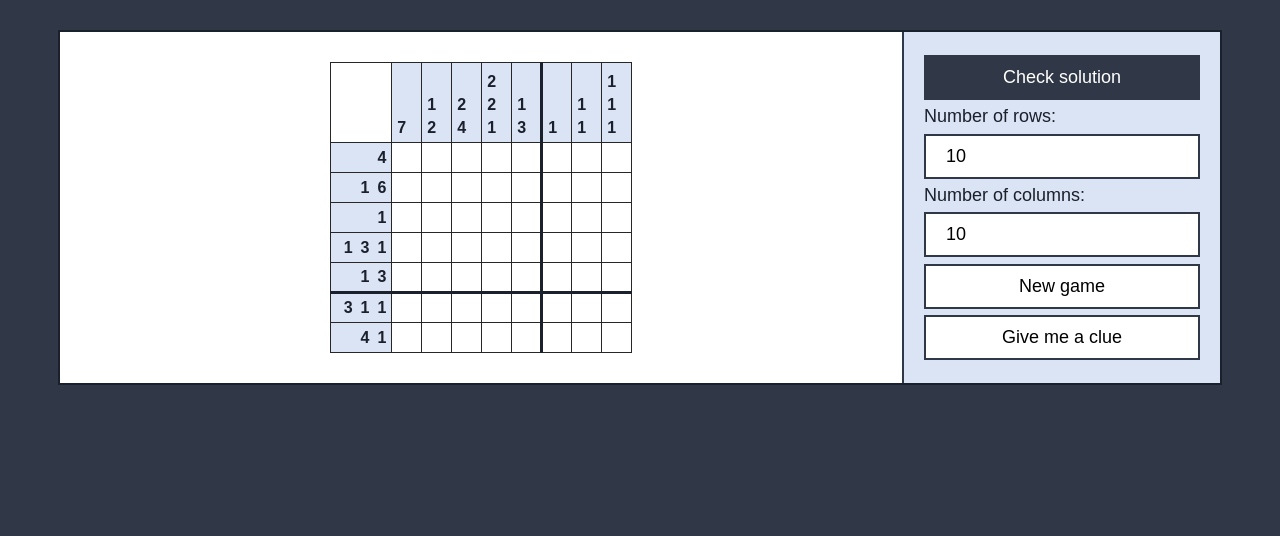
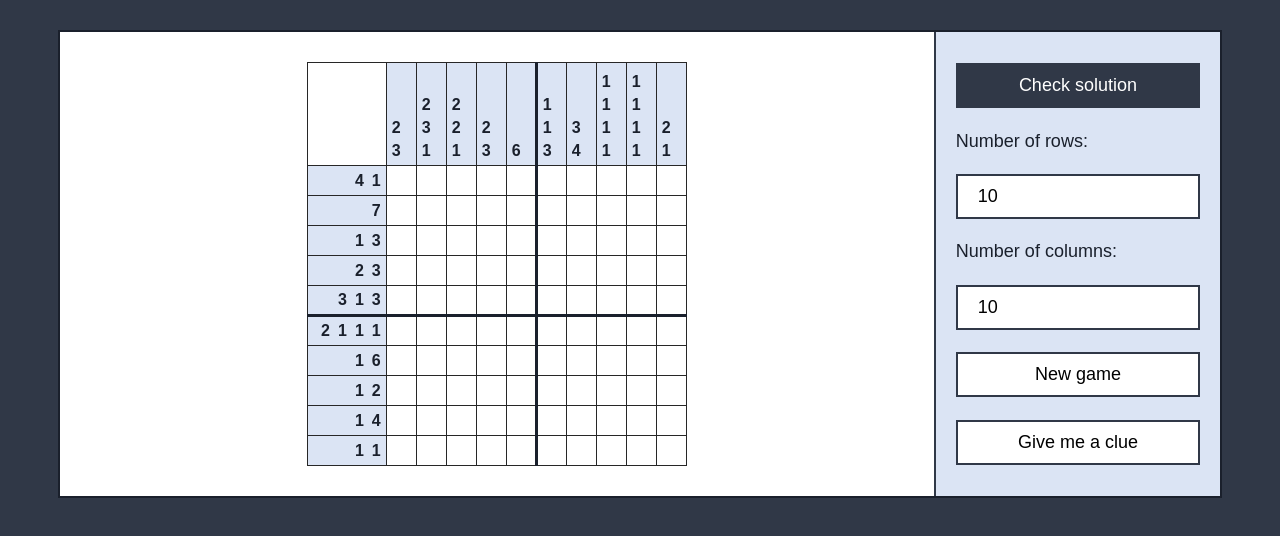
Before and after one commit to majakulpa/Nonogram-Game, a plain HTML site: page index.html in a window 1280 px wide. Drawn offline with Linux system fonts and the light colour scheme.

Commit message:
add editable rows and columns

```diff
--- a/index.html
+++ b/index.html
@@ -15,11 +15,11 @@
         <div class="action-buttons">
             <button onclick=checkSolution() class="solution btn">Check solution</button>
             <label for="rows-number">Number of rows:</label>
-            <input value='10' type='number' id='rows-number'/>
+            <input id="rows-number" type="number" name="rows" min="5" max="30" value="10" />
             <label for="columns-number">Number of columns:</label>
-            <input value='10' type='number' id='columns-number' />
-            <button onclick=loadNewGame() class="new-game btn">New game</button>
-            <button onclick=giveClue() class="clue btn">Give me a clue</button>
+            <input id="columns-number" type="number" name="columns" min="5" max="30" value="10" />
+            <button onclick={loadNewGame()} class="new-game btn">New game</button>
+            <button onclick={giveClue()} class="clue btn">Give me a clue</button>
         </div>
     </div>
 
--- a/script.js
+++ b/script.js
@@ -1,9 +1,14 @@
 const table = document.getElementById("nonogram-table");
 
-let rows = 7;
-let columns = 8;
+let rows = 10;
+let columns = 10;
 let pictureArray = [];
 let winnerCells = [];
+
+function getRowsAndColumns() {
+  rows = +document.getElementById("rows-number").value;
+  columns = +document.getElementById("columns-number").value;
+}
 
 /**
  * Draw new game board
@@ -23,14 +28,14 @@ function loadNewBoard() {
   const emptyCell = document.createElement("td");
   tableHorizontalHeader.appendChild(emptyCell);
 
+  // Add numbers to the left side headers
   for (let i = 0; i < rows; i++) {
     let tableRow = document.createElement("tr");
     let tableHeaderCell = document.createElement("th");
     let count = 0;
     let countSum = 0;
 
-    tableHeaderCell.classList.add("v-header-cell");
-    tableHeaderCell.classList.add("header");
+    tableHeaderCell.classList.add("v-header-cell", "header");
     table.appendChild(tableRow);
     tableRow.appendChild(tableHeaderCell);
     tableRow.classList.add("table-row");
@@ -75,13 +80,13 @@ function loadNewBoard() {
     }
   }
 
+  // Add numbers to the top headers
   for (let i = 0; i < columns; i++) {
     let tableHeaderCell = document.createElement("th");
     let count = 0;
     let countSum = 0;
 
-    tableHeaderCell.classList.add("h-header-cell");
-    tableHeaderCell.classList.add("header");
+    tableHeaderCell.classList.add("h-header-cell", "header");
     tableHorizontalHeader.appendChild(tableHeaderCell);
 
     for (let j = 0; j < rows; j++) {
@@ -196,6 +201,7 @@ function onLoad() {
 
 function loadNewGame() {
   clearGame();
+  getRowsAndColumns();
   onLoad();
 }
 
```
